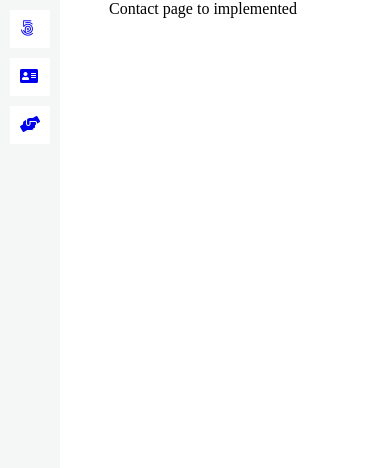
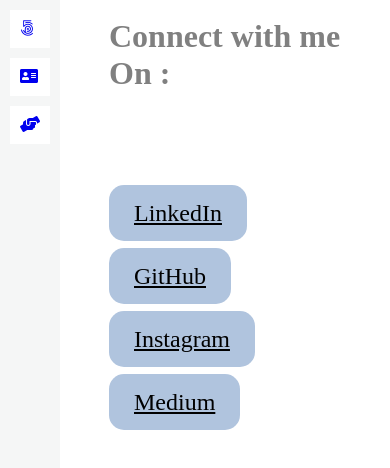
Before and after one commit to AsmaSimreen/GitHub, a React (Create React App) app in the folder components/: page /contact in a window 390 px wide. Shown: the top 468 px of the page. Built offline with nearby package versions, Linux system fonts and the light colour scheme.

Commit message:
Added CSS for About and Contact files

```diff
--- a/components/package.json
+++ b/components/package.json
@@ -7,8 +7,10 @@
     "@testing-library/react": "^11.1.0",
     "@testing-library/user-event": "^12.1.10",
     "axios": "^0.21.1",
+    "bootstrap": "^5.0.1",
     "prop-types": "^15.7.2",
     "react": "^17.0.2",
+    "react-bootstrap": "^1.6.1",
     "react-dom": "^17.0.2",
     "react-router-dom": "^5.2.0",
     "react-scripts": "4.0.3",
--- a/components/src/components/About.js
+++ b/components/src/components/About.js
@@ -1,5 +1,14 @@
 import React from "react";
-
+import "./css/About.css";
 export default function About() {
-    return <div>About page to be completed</div>;
+    return (
+        <div className="about">
+            <h1>
+                <br /><br /><br /><br />
+                This is a GitHub (React) Application made from Scratch using Create react app.
+                <br /><br /><br /><br />
+                API used in this Project is api.github.com
+            </h1>
+        </div >
+    );
 }
--- a/components/src/components/Contact.js
+++ b/components/src/components/Contact.js
@@ -1,5 +1,16 @@
 import React from "react";
+import Button from "react-bootstrap/Button";
+import "./css/Contact.css";
+export default function Contact() {
+    return (
+        <>
+            <div className="contact"><br /><h1>Connect with me On : </h1></div>
+            <br /><br /><br /> <br /><br /><br />
+            <Button className="button" href="https://www.linkedin.com/in/asma-simreen/">LinkedIn</Button><br /><br /><br />
+            <Button className="button" href="https://github.com/AsmaSimreen">GitHub</Button><br /><br /><br />
+            <Button className="button" href="https://www.instagram.com/asma_simreen">Instagram</Button><br /><br /><br />
+            <Button className="button" href="https://asmasimreen-1001.medium.com/">Medium</Button><br /><br /><br />
 
-export default function Contact() {
-    return <div>Contact page to implemented</div>;
+        </>
+    );
 }
--- a/components/src/components/Dashboard.js
+++ b/components/src/components/Dashboard.js
@@ -1,6 +1,5 @@
 import React, { Component } from "react";
 import Card from "./Card";
-import PropTypes from "prop-types";
 import "./css/Dashboard.css";
 import axios from "axios";
 import Loading from "../images/loading.gif";
--- /dev/null
+++ b/components/src/components/css/About.css
@@ -0,0 +1,10 @@
+.about {
+    color: gray;
+    align-content: center;
+    text-align: center;
+  }
+@media (max-width: 560px) {
+    .about {
+      flex: 0 0 100%;
+    }
+  }
--- /dev/null
+++ b/components/src/components/css/Contact.css
@@ -0,0 +1,30 @@
+.contact h1{
+    text-align: left;
+    color: gray;
+    text-shadow: lightslategrey;
+}
+.button {
+    padding: 15px 25px;
+    font-size: 24px;
+    text-align: center;
+    cursor: pointer;
+    outline: none;
+    color: black;
+    background-color:lightsteelblue;
+    border: none;
+    border-radius: 15px;
+    margin: auto;
+}
+
+.button:hover {background-color: #f5f6f6}
+
+.button:active {
+    background-color: #3e8e41;
+    transform: translateY(4px);
+  }
+
+@media (max-width: 560px) {
+    .contact {
+      flex: 0 0 100%;
+    }
+  }
```
Also changed, not shown: 2 other files (tests, documents, lock files or other folders).
